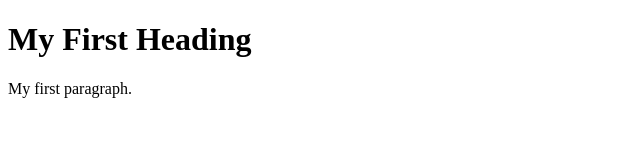
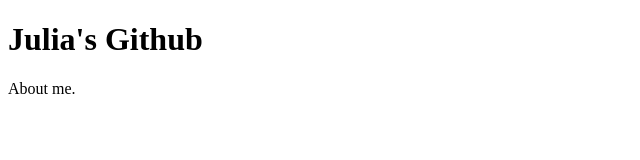
Before and after one commit to julia-panda/julia-panda.github.io, a plain HTML site: page index.html in a window 1280 px wide. Shown: the whole page, without its empty margins (0-640 px from the left). Drawn offline with Linux system fonts and the light colour scheme.

Commit message:
Update index.html

```diff
--- a/index.html
+++ b/index.html
@@ -5,8 +5,8 @@
 </head>
 <body>
 
-<h1>My First Heading</h1>
-<p>My first paragraph.</p>
+<h1> Julia's Github</h1>
+<p> About me.</p>
 
 </body>
 </html>
```
